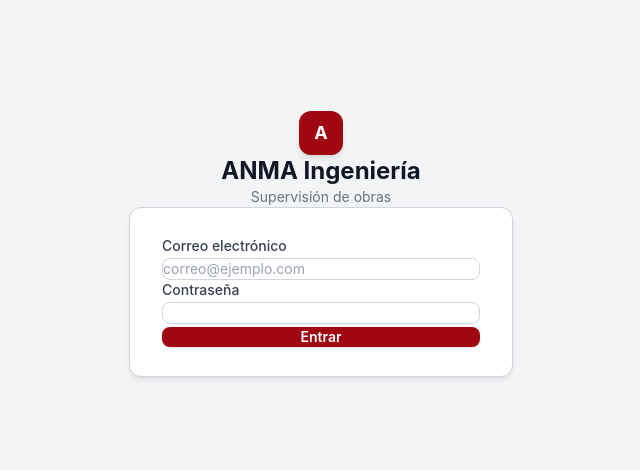
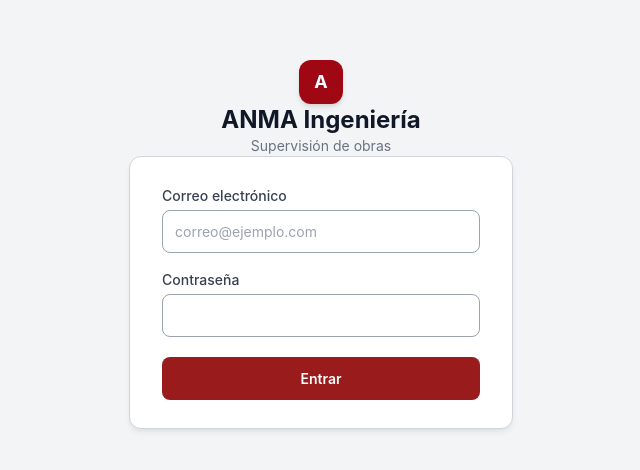
Before and after one commit to luisloustaunau/follow, a React (Vite) app in the folder frontend/: page /login in a window 1280 px wide. Shown: the part 156-626 px from the top of the page, without its empty margins (319-959 px from the left). Built offline with nearby package versions, Linux system fonts and the light colour scheme; no server answers.

Commit message:
fix: plain CSS inputs — no more Tailwind purging issues

```diff
--- a/frontend/src/index.css
+++ b/frontend/src/index.css
@@ -27,3 +27,54 @@ body {
   box-shadow: 0 4px 6px -1px rgba(0,0,0,0.07), 0 2px 4px -2px rgba(0,0,0,0.05);
   padding: 1.75rem 2rem;
 }
+
+/* Form elements */
+.field {
+  display: flex;
+  flex-direction: column;
+  gap: 4px;
+}
+
+.field label {
+  font-size: 0.875rem;
+  font-weight: 500;
+  color: #374151;
+}
+
+.input {
+  width: 100%;
+  border: 1.5px solid #9ca3af;
+  border-radius: 8px;
+  padding: 10px 12px;
+  font-size: 0.875rem;
+  color: #111827;
+  background: #ffffff;
+  outline: none;
+  transition: border-color 0.15s, box-shadow 0.15s;
+}
+
+.input::placeholder {
+  color: #9ca3af;
+}
+
+.input:focus {
+  border-color: #991b1b;
+  box-shadow: 0 0 0 3px rgba(153,27,27,0.12);
+}
+
+.btn-primary {
+  width: 100%;
+  background-color: #991b1b;
+  color: #ffffff;
+  border: none;
+  border-radius: 8px;
+  padding: 11px;
+  font-size: 0.875rem;
+  font-weight: 600;
+  cursor: pointer;
+  transition: background-color 0.15s;
+  margin-top: 4px;
+}
+
+.btn-primary:hover { background-color: #7f1d1d; }
+.btn-primary:disabled { opacity: 0.5; cursor: not-allowed; }
--- a/frontend/src/pages/Login.tsx
+++ b/frontend/src/pages/Login.tsx
@@ -39,47 +39,39 @@ export function Login() {
 
         {/* Card */}
         <div className="card">
-          <form onSubmit={handleSubmit} className="space-y-4">
-            <div>
-              <label className="block text-sm font-medium text-gray-700 mb-1">
-                Correo electrónico
-              </label>
+          <form onSubmit={handleSubmit} style={{ display: 'flex', flexDirection: 'column', gap: '1rem' }}>
+            <div className="field">
+              <label>Correo electrónico</label>
               <input
                 type="email"
                 value={email}
                 onChange={(e) => setEmail(e.target.value)}
                 required
                 autoComplete="email"
-                className="w-full border border-gray-300 rounded-lg px-3 py-2.5 text-sm text-gray-900 placeholder-gray-400 focus:outline-none focus:ring-2 focus:ring-red-800 focus:border-transparent transition-all"
+                className="input"
                 placeholder="correo@ejemplo.com"
               />
             </div>
 
-            <div>
-              <label className="block text-sm font-medium text-gray-700 mb-1">
-                Contraseña
-              </label>
+            <div className="field">
+              <label>Contraseña</label>
               <input
                 type="password"
                 value={password}
                 onChange={(e) => setPassword(e.target.value)}
                 required
                 autoComplete="current-password"
-                className="w-full border border-gray-300 rounded-lg px-3 py-2.5 text-sm text-gray-900 focus:outline-none focus:ring-2 focus:ring-red-800 focus:border-transparent transition-all"
+                className="input"
               />
             </div>
 
             {error && (
-              <p className="text-red-600 text-sm bg-red-50 border border-red-200 rounded-lg px-3 py-2">
+              <p style={{ color: '#dc2626', fontSize: '0.8rem', background: '#fef2f2', border: '1px solid #fecaca', borderRadius: '8px', padding: '8px 12px' }}>
                 {error}
               </p>
             )}
 
-            <button
-              type="submit"
-              disabled={loading}
-              className="w-full bg-red-800 text-white py-2.5 rounded-lg text-sm font-semibold hover:bg-red-700 active:bg-red-900 transition-colors disabled:opacity-50 mt-1 shadow-sm"
-            >
+            <button type="submit" disabled={loading} className="btn-primary">
               {loading ? 'Entrando...' : 'Entrar'}
             </button>
           </form>
```
